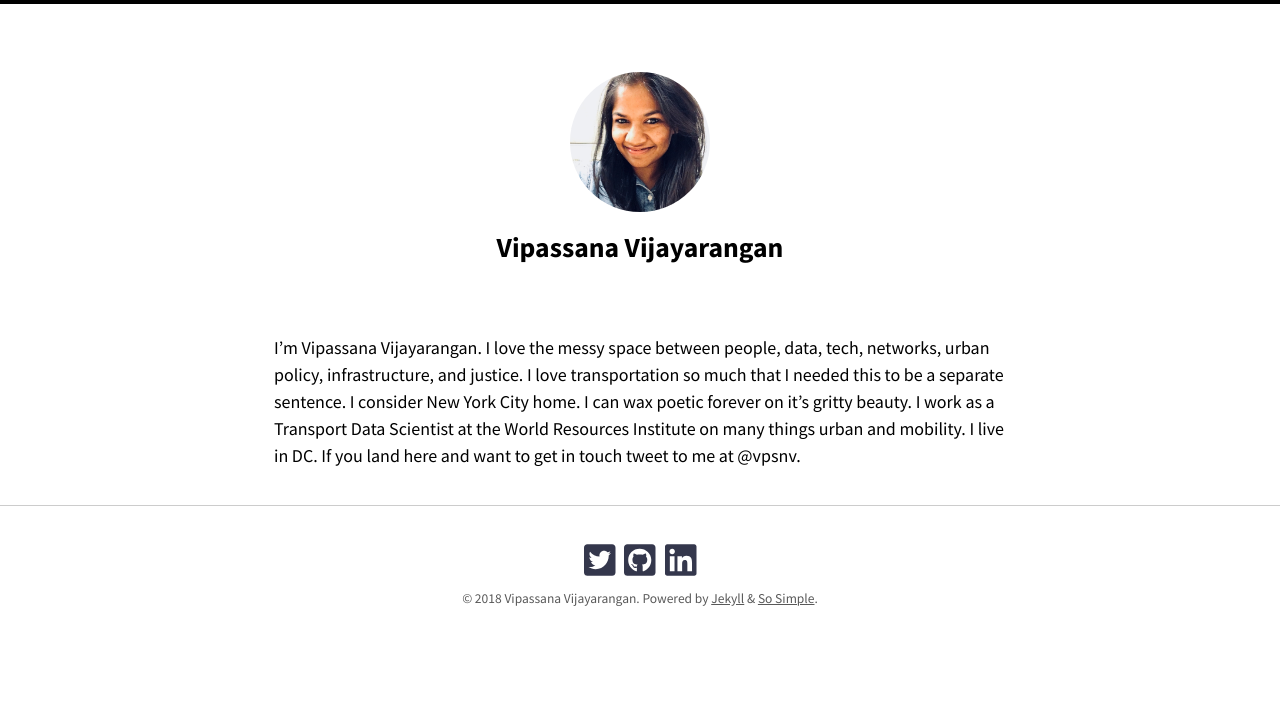
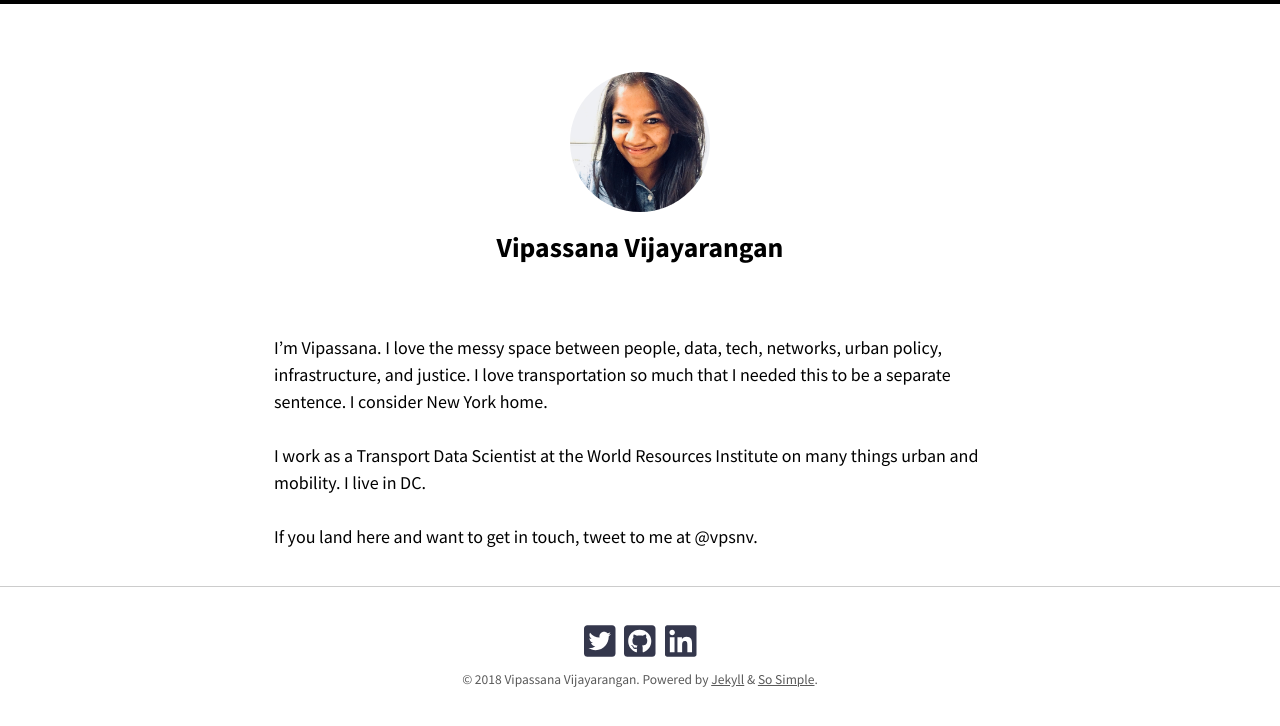
Before and after one commit to vipassana/vipassana.github.io, a Jekyll site: the page built from index.html, in a window 1280 px wide. Shown: the top 726 px of the page. Built offline with Jekyll 4.4.1, drawn with Linux system fonts in a browser that asks for light colours; nearby versions of some CDN libraries; the list of posts is cut into pages by our own code.

Commit message:
formatting

```diff
--- a/index.html
+++ b/index.html
@@ -3,10 +3,10 @@ layout: home
 
 ---
 
-I’m Vipassana Vijayarangan. I love the messy space between people, data, tech, networks, urban policy, infrastructure, and justice. I love transportation so much that I needed this to be a separate sentence.
-
-I consider New York City home. I can wax poetic forever on it’s gritty beauty.
-
+I’m Vipassana. I love the messy space between people, data, tech, networks, urban policy, infrastructure, and justice. I love transportation so much that I needed this to be a separate sentence. I consider New York home.
+</br>
+</br>
 I work as a Transport Data Scientist at the World Resources Institute on many things urban and mobility. I live in DC.
-
-If you land here and want to get in touch tweet to me at @vpsnv.
+</br>
+</br>
+If you land here and want to get in touch, tweet to me at @vpsnv.
```
